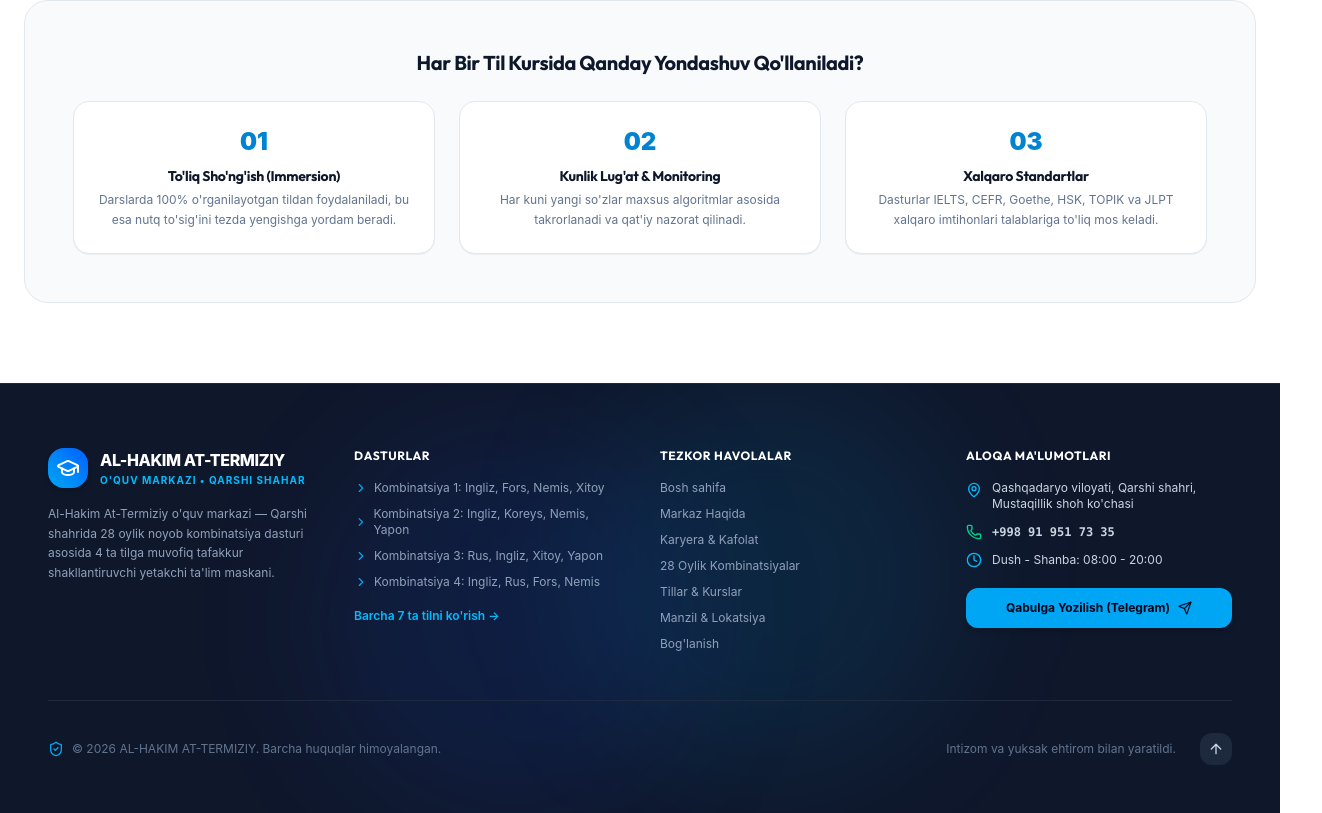
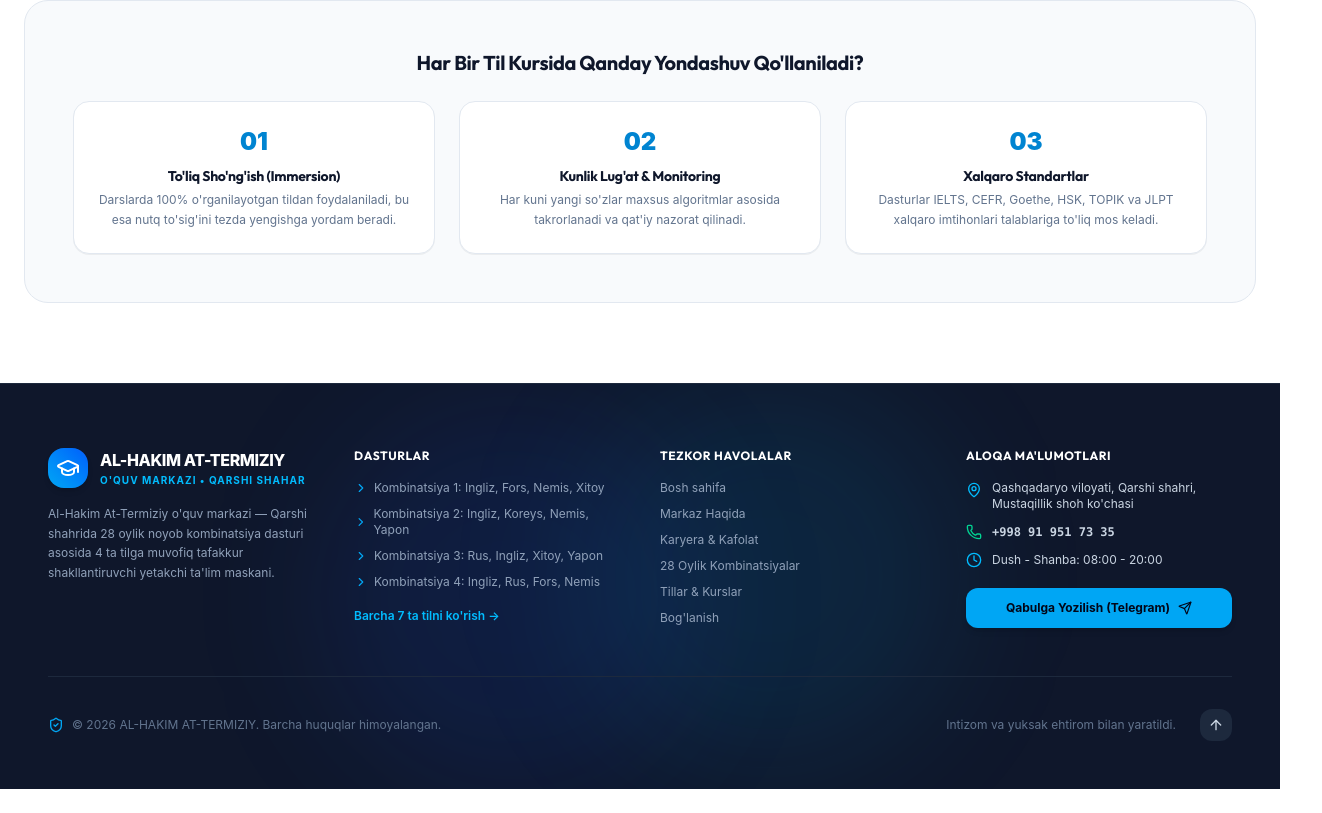
Before and after one commit to humoyun1773/at-termiziy, a React (Vite) app: page /courses in a window 1280 px wide. Shown: the part 1819-2632 px from the top of the page, 1322 px wide, since content can reach past the window. After the commit the page ends 2608 px from the top, so only its background shows below. Built offline with nearby package versions, Linux system fonts and the light colour scheme; a web font is replaced by a local one.

Commit message:
Remove Location from main navigation bar and footer

```diff
--- a/src/components/layout/Footer.tsx
+++ b/src/components/layout/Footer.tsx
@@ -121,11 +121,6 @@ export const Footer: React.FC = () => {
                 </Link>
               </li>
               <li>
-                <Link to="/location" className="hover:text-white transition-colors">
-                  {t.nav.location}
-                </Link>
-              </li>
-              <li>
                 <Link to="/contact" className="hover:text-white transition-colors">
                   {t.nav.contact}
                 </Link>
--- a/src/components/layout/Navbar.tsx
+++ b/src/components/layout/Navbar.tsx
@@ -36,8 +36,7 @@ export const Navbar: React.FC = () => {
     { path: '/about', label: t.nav.about },
     { path: '/career', label: t.nav.career },
     { path: '/combinations', label: t.nav.combinations },
-    { path: '/courses', label: t.nav.courses },
-    { path: '/location', label: t.nav.location }
+    { path: '/courses', label: t.nav.courses }
   ];
 
   return (
```
